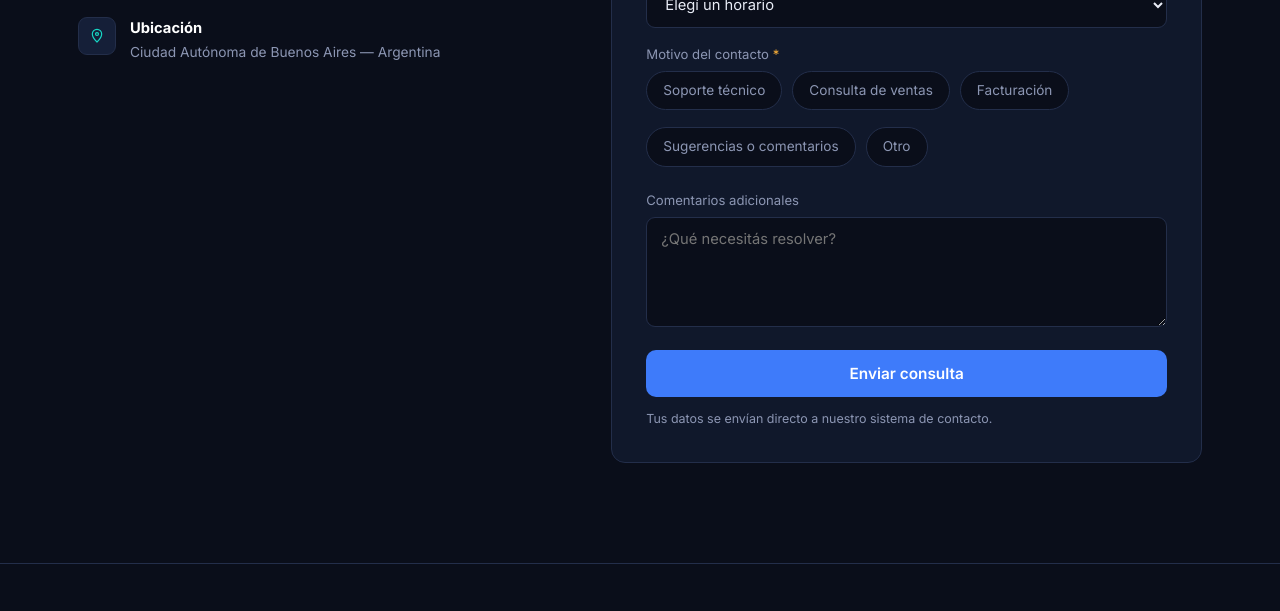
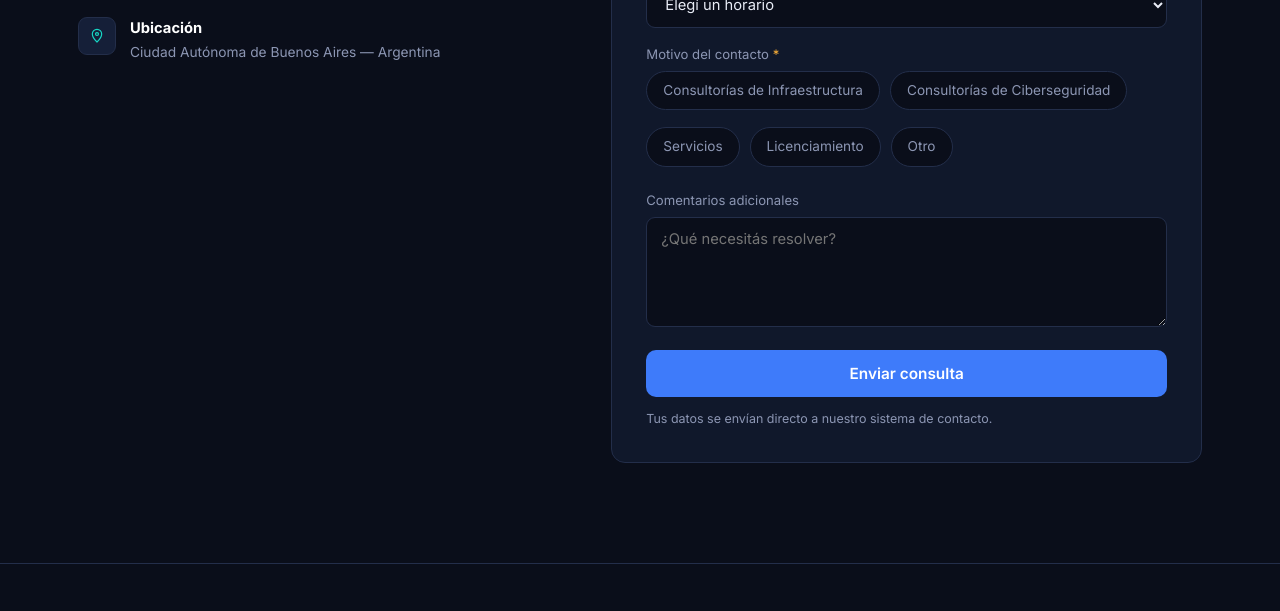
Before and after one commit to jcalderon-stack/paginawebsupportqss, a plain HTML site: page index.html in a window 1280 px wide. Shown: the part 4932-5543 px from the top of the page. Drawn offline with Linux system fonts and the light colour scheme.

Commit message:
Add files via upload

```diff
--- a/index.html
+++ b/index.html
@@ -1031,20 +1031,20 @@
             <label>Motivo del contacto <span style="color:var(--amber)">*</span></label>
             <div class="motivo-group">
               <label class="motivo-chip">
-                <input type="checkbox" name="entry.1120402128" value="Soporte tecnico">
-                <span>Soporte técnico</span>
+                <input type="checkbox" name="entry.1120402128" value="Consultorias de Infraestructura">
+                <span>Consultorías de Infraestructura</span>
               </label>
               <label class="motivo-chip">
-                <input type="checkbox" name="entry.1120402128" value="Consulta de ventas">
-                <span>Consulta de ventas</span>
+                <input type="checkbox" name="entry.1120402128" value="Consultorias de Ciberseguridad">
+                <span>Consultorías de Ciberseguridad</span>
               </label>
               <label class="motivo-chip">
-                <input type="checkbox" name="entry.1120402128" value="Facturacion">
-                <span>Facturación</span>
+                <input type="checkbox" name="entry.1120402128" value="Servicios">
+                <span>Servicios</span>
               </label>
               <label class="motivo-chip">
-                <input type="checkbox" name="entry.1120402128" value="Sugerencias o comentarios">
-                <span>Sugerencias o comentarios</span>
+                <input type="checkbox" name="entry.1120402128" value="Licenciamiento">
+                <span>Licenciamiento</span>
               </label>
               <label class="motivo-chip">
                 <input type="checkbox" name="entry.1120402128" value="Otro">
```
